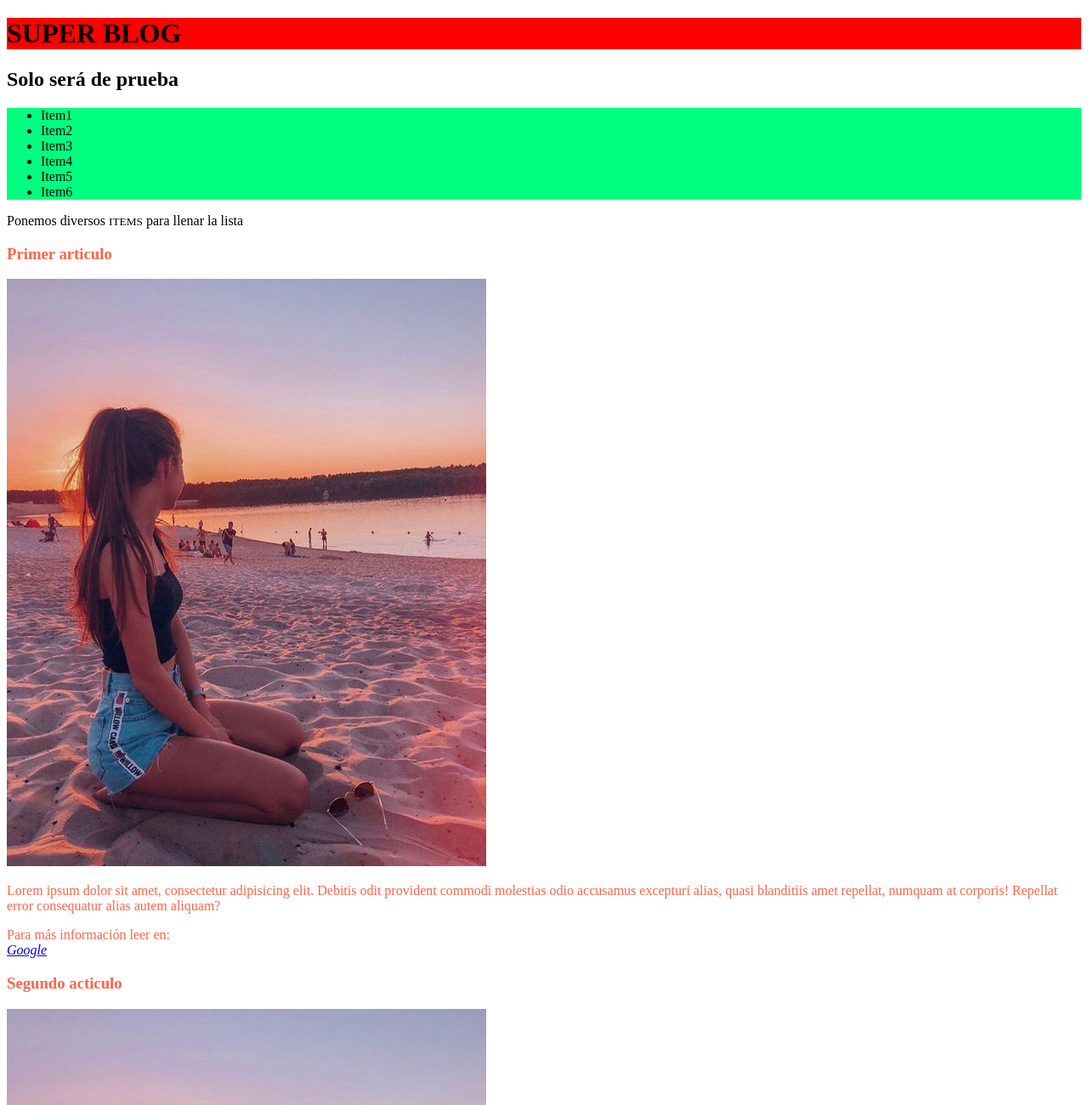
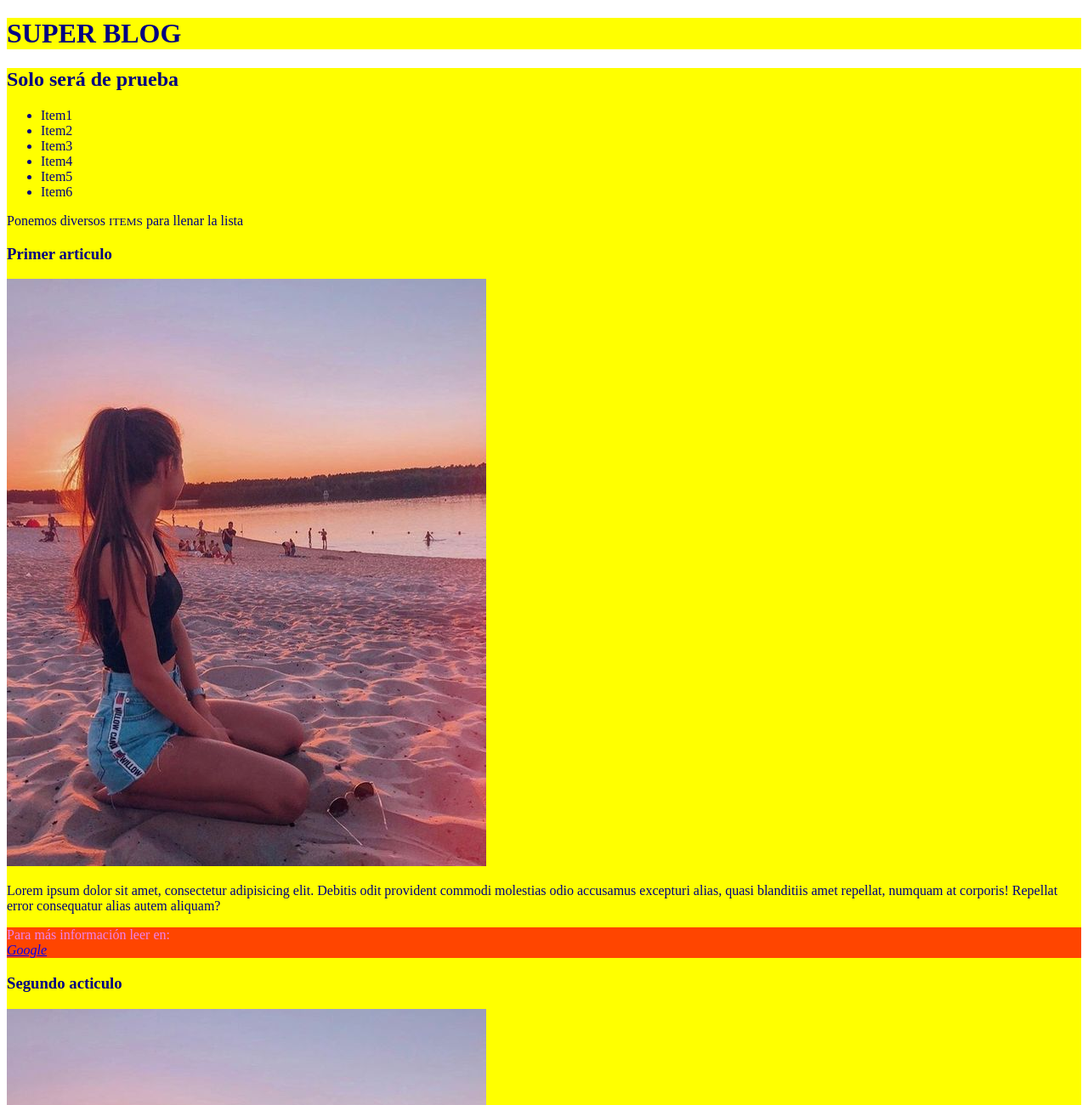
Before and after one commit to FranciscoMotta/htmlCssBasicExamplesAndNotes, a plain HTML site: page page2.html in a window 1280 px wide. Shown: the top 1300 px of the page at 85% size. Drawn offline with Linux system fonts and the light colour scheme.

Commit message:
añadimos estilos de la segunda forma desde la cabeza

```diff
--- a/page2.html
+++ b/page2.html
@@ -10,7 +10,18 @@
     <!--Atributos de la página -->
     <meta name charset="utf-8" /> <!-- Estandar de caracteres -->
     <meta name="description" content="Pagina simple" />
-    <header style="background: red;">
+    <style>
+        header {
+            background: yellow;
+            color: navy;
+        }
+        footer {
+            background-color: orangered;
+            color: violet;
+        }
+    </style>
+
+    <header>
         <h1>
             <!--Titulos de la página Web-->
             SUPER BLOG
@@ -26,7 +37,7 @@
             <!--Otro titulo pero de menor tamaño-->
             Solo será de prueba
         </h2>
-        <nav style="background: springgreen;">
+        <nav>
             <!--Creamos una sección de navegación-->
             <ul>
                 <!--Creamos una lista desordenada-->
@@ -40,7 +51,7 @@
             </ul>
         </nav>
         <p>Ponemos diversos <small>ITEMS</small> para llenar la lista </p>
-        <section style="color: tomato;">
+        <section>
             <article>
                 <h1>Primer articulo</h1>
                 <img src="logos/logo.png">
@@ -60,7 +71,7 @@
                 </footer>
             </article>
         </section>
-        <section style="color: teal;">
+        <section>
             <article>
                 <h1>
                     TUTORIALES
```
